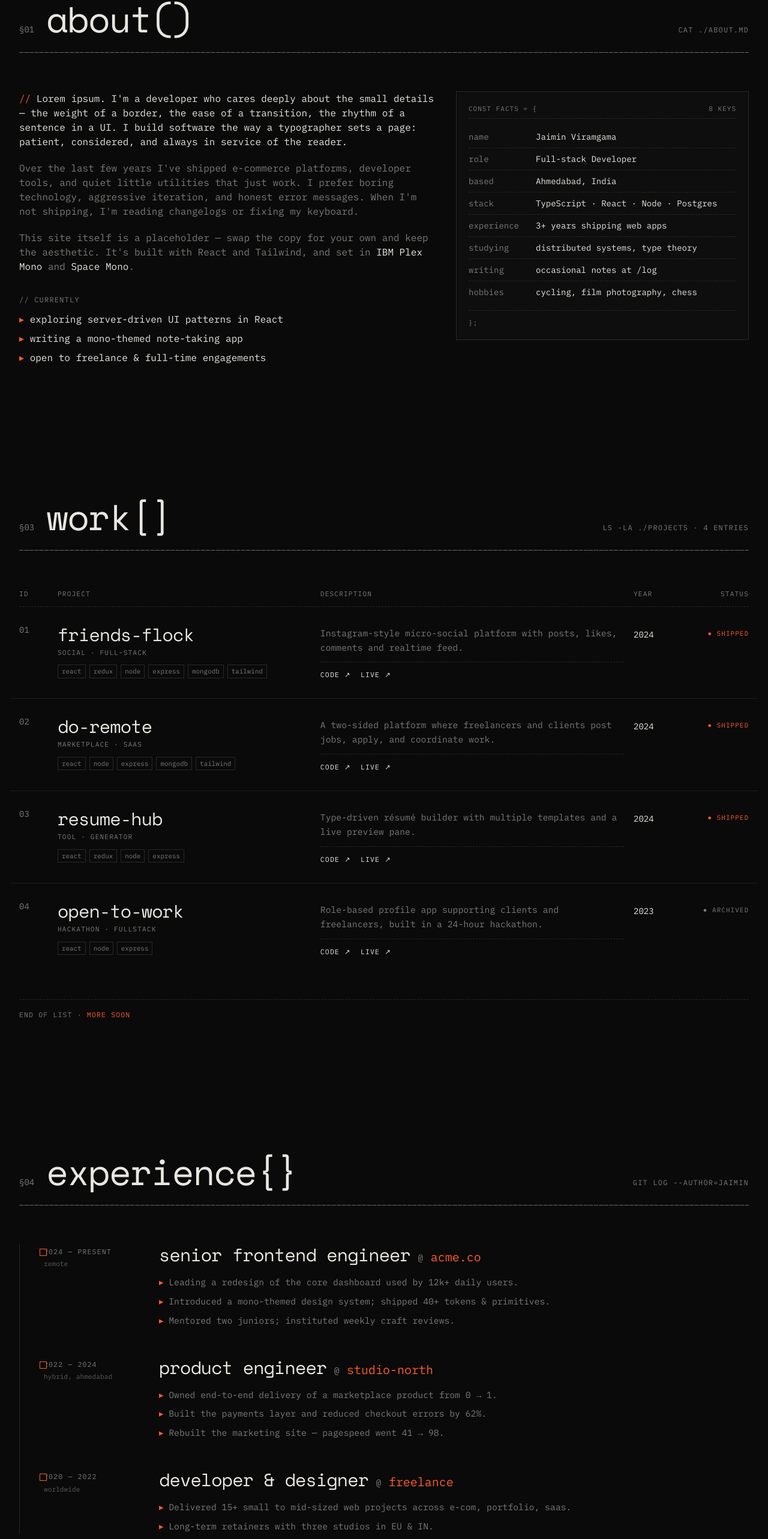
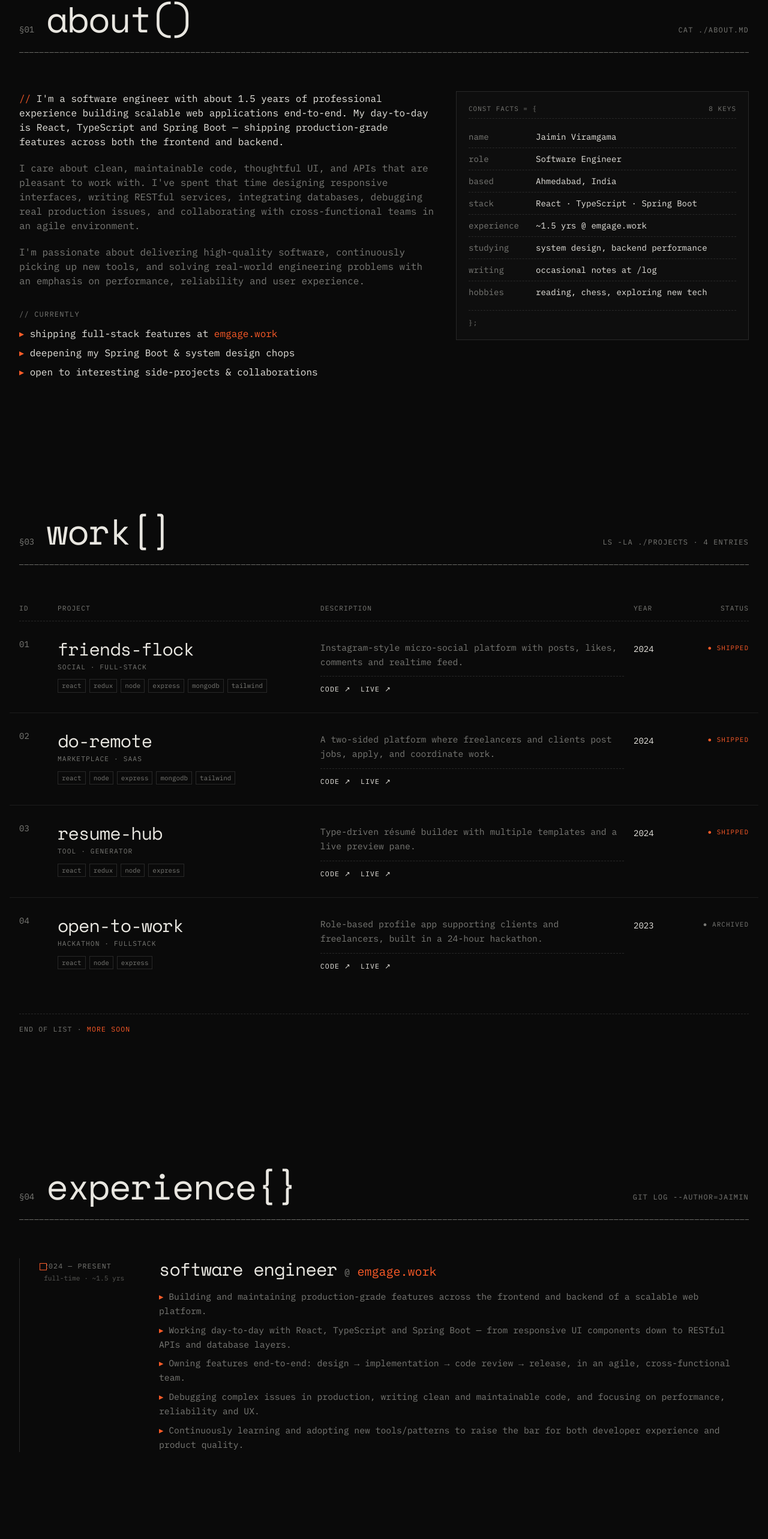
Before and after one commit to jaimin1503/jaimin-s-portfolio, a React (Vite) app: page / in a window 1280 px wide. Shown: the part 987-3553 px from the top of the page at 60% size. Built offline with nearby package versions, Linux system fonts and the light colour scheme.

Commit message:
auto-commit for 965aec02-bf1b-4d2b-afc5-65889806ac7d

```diff
--- a/src/sections/About.jsx
+++ b/src/sections/About.jsx
@@ -2,13 +2,13 @@ import Section from "../components/Section";
 
 const factRows = [
   ["name", "Jaimin Viramgama"],
-  ["role", "Full-stack Developer"],
+  ["role", "Software Engineer"],
   ["based", "Ahmedabad, India"],
-  ["stack", "TypeScript · React · Node · Postgres"],
-  ["experience", "3+ years shipping web apps"],
-  ["studying", "distributed systems, type theory"],
+  ["stack", "React · TypeScript · Spring Boot"],
+  ["experience", "~1.5 yrs @ emgage.work"],
+  ["studying", "system design, backend performance"],
   ["writing", "occasional notes at /log"],
-  ["hobbies", "cycling, film photography, chess"],
+  ["hobbies", "reading, chess, exploring new tech"],
 ];
 
 export default function About() {
@@ -18,24 +18,26 @@ export default function About() {
         {/* narrative */}
         <div className="col-span-12 lg:col-span-7 space-y-5 text-[0.95rem] md:text-base leading-relaxed">
           <p className="text-fg">
-            <span className="text-accent">//</span> Lorem ipsum. I'm a developer
-            who cares deeply about the small details — the weight of a border,
-            the ease of a transition, the rhythm of a sentence in a UI. I build
-            software the way a typographer sets a page: patient, considered,
-            and always in service of the reader.
+            <span className="text-accent">//</span> I'm a software engineer
+            with about <span className="text-fg">1.5 years</span> of
+            professional experience building scalable web applications
+            end-to-end. My day-to-day is <span className="text-fg">React</span>,{" "}
+            <span className="text-fg">TypeScript</span> and{" "}
+            <span className="text-fg">Spring Boot</span> — shipping
+            production-grade features across both the frontend and backend.
           </p>
           <p className="text-muted">
-            Over the last few years I've shipped e-commerce platforms,
-            developer tools, and quiet little utilities that just work. I
-            prefer boring technology, aggressive iteration, and honest error
-            messages. When I'm not shipping, I'm reading changelogs or fixing
-            my keyboard.
+            I care about clean, maintainable code, thoughtful UI, and APIs
+            that are pleasant to work with. I've spent that time designing
+            responsive interfaces, writing RESTful services, integrating
+            databases, debugging real production issues, and collaborating
+            with cross-functional teams in an agile environment.
           </p>
           <p className="text-muted">
-            This site itself is a placeholder — swap the copy for your own and
-            keep the aesthetic. It's built with React and Tailwind, and set in{" "}
-            <span className="text-fg">IBM Plex Mono</span> and{" "}
-            <span className="text-fg">Space Mono</span>.
+            I'm passionate about delivering high-quality software,
+            continuously picking up new tools, and solving real-world
+            engineering problems with an emphasis on performance,
+            reliability and user experience.
           </p>
 
           <div className="pt-4">
@@ -44,13 +46,14 @@ export default function About() {
             </div>
             <ul className="text-sm md:text-base space-y-2">
               <li className="prompt">
-                exploring server-driven UI patterns in React
+                shipping full-stack features at{" "}
+                <span className="text-accent">emgage.work</span>
               </li>
               <li className="prompt">
-                writing a mono-themed note-taking app
+                deepening my Spring Boot & system design chops
               </li>
               <li className="prompt">
-                open to freelance & full-time engagements
+                open to interesting side-projects & collaborations
               </li>
             </ul>
           </div>
--- a/src/sections/Experience.jsx
+++ b/src/sections/Experience.jsx
@@ -2,35 +2,16 @@ import Section from "../components/Section";
 
 const roles = [
   {
-    org: "acme.co",
-    role: "senior frontend engineer",
+    org: "emgage.work",
+    role: "software engineer",
     period: "2024 — present",
-    location: "remote",
+    location: "full-time · ~1.5 yrs",
     bullets: [
-      "Leading a redesign of the core dashboard used by 12k+ daily users.",
-      "Introduced a mono-themed design system; shipped 40+ tokens & primitives.",
-      "Mentored two juniors; instituted weekly craft reviews.",
-    ],
-  },
-  {
-    org: "studio-north",
-    role: "product engineer",
-    period: "2022 — 2024",
-    location: "hybrid, ahmedabad",
-    bullets: [
-      "Owned end-to-end delivery of a marketplace product from 0 → 1.",
-      "Built the payments layer and reduced checkout errors by 62%.",
-      "Rebuilt the marketing site — pagespeed went 41 → 98.",
-    ],
-  },
-  {
-    org: "freelance",
-    role: "developer & designer",
-    period: "2020 — 2022",
-    location: "worldwide",
-    bullets: [
-      "Delivered 15+ small to mid-sized web projects across e-com, portfolio, saas.",
-      "Long-term retainers with three studios in EU & IN.",
+      "Building and maintaining production-grade features across the frontend and backend of a scalable web platform.",
+      "Working day-to-day with React, TypeScript and Spring Boot — from responsive UI components down to RESTful APIs and database layers.",
+      "Owning features end-to-end: design → implementation → code review → release, in an agile, cross-functional team.",
+      "Debugging complex issues in production, writing clean and maintainable code, and focusing on performance, reliability and UX.",
+      "Continuously learning and adopting new tools/patterns to raise the bar for both developer experience and product quality.",
     ],
   },
 ];
```
